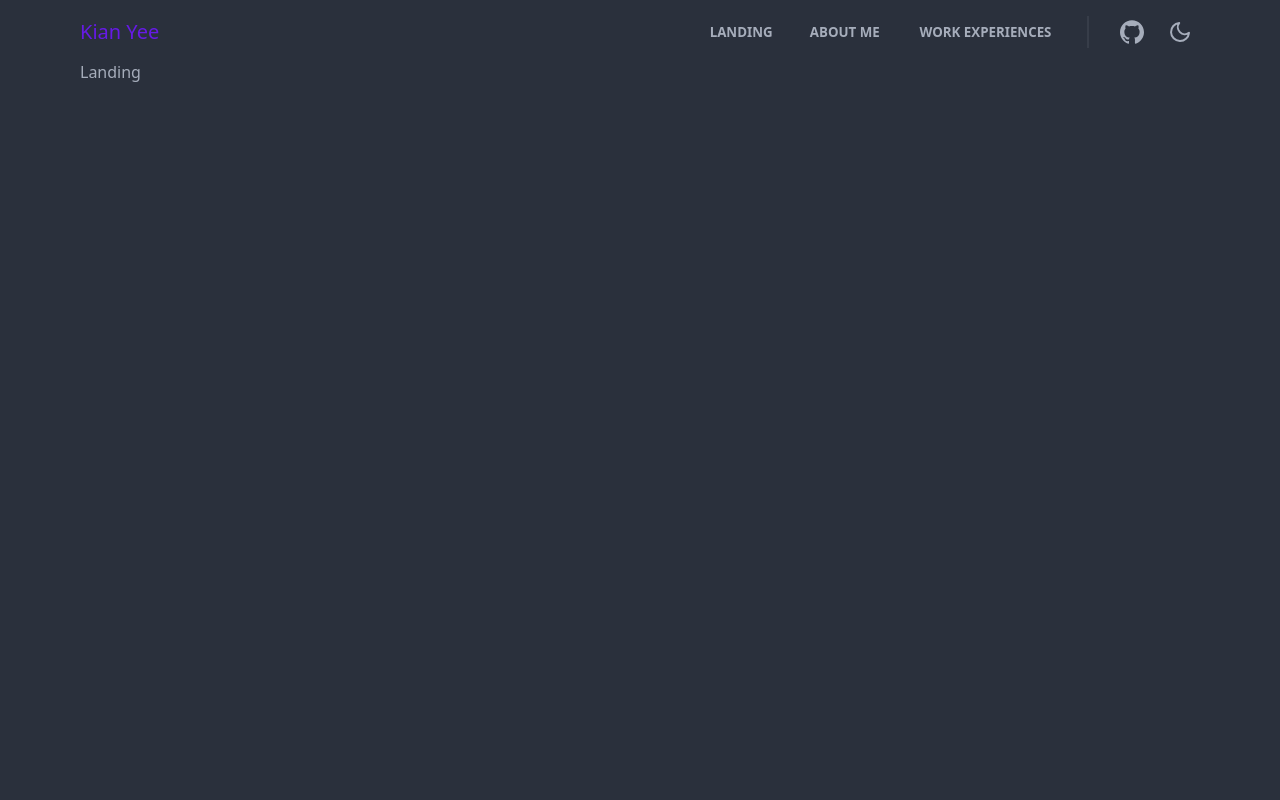
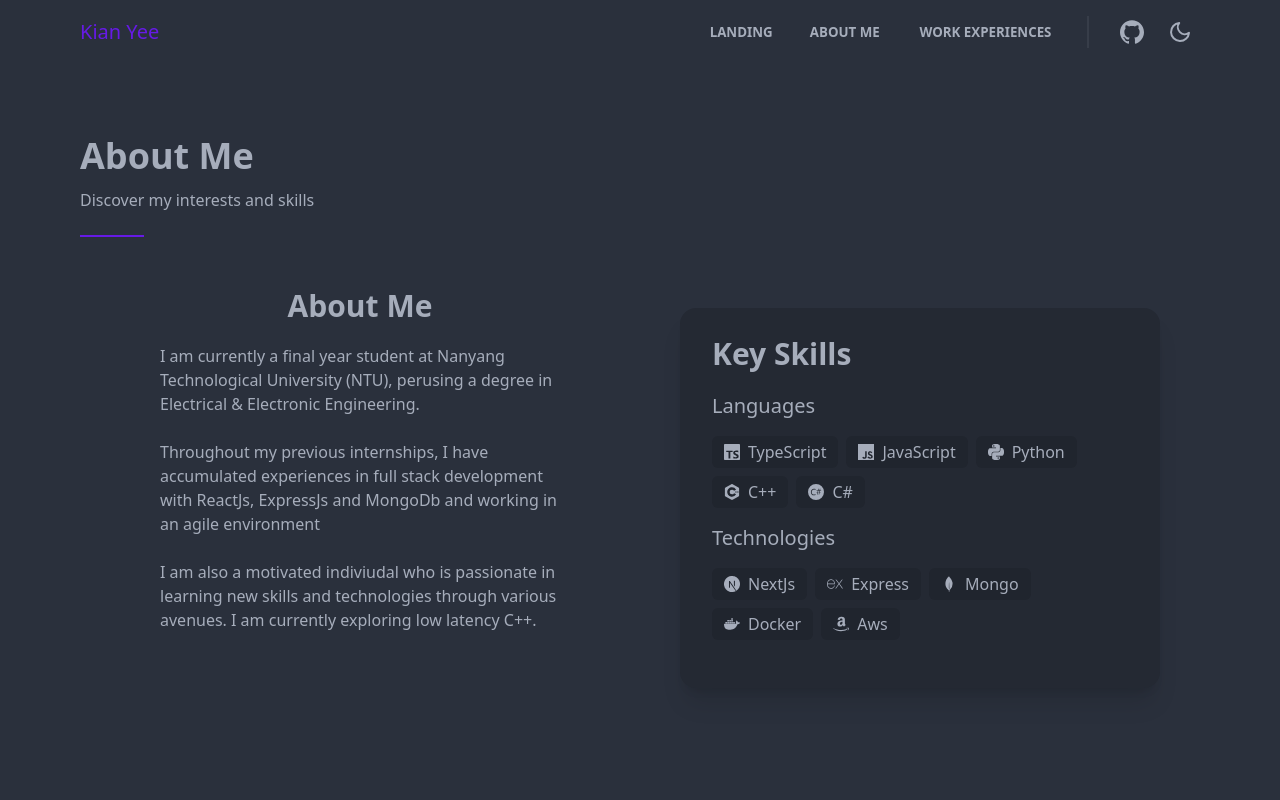
Before and after one commit to k1any33/personal-site, a Next.js app: page / in a window 1280 px wide. Shown: the top 800 px of the page. Built offline with nearby package versions, Linux system fonts and the light colour scheme.

Commit message:
feat(aboutme): add about me page

```diff
--- a/src/components/AboutMe.tsx
+++ b/src/components/AboutMe.tsx
@@ -1,13 +1,69 @@
 import React from 'react'
 import { ScrollLinkId } from '../utils/scrollLinkId.enum'
+import { skills, SkillsType } from '../utils/skills.data'
+import SkillCard from './Card/SkillCard'
 import Container from './container'
 import Header from './header'
 
 const AboutMe = () => {
+  const languages: SkillsType[] = [
+    skills['typescript'],
+    skills['javascript'],
+    skills['python'],
+    skills['cpp'],
+    skills['csharp'],
+  ]
+
+  const technologies: SkillsType[] = [
+    skills['nextjs'],
+    skills['express'],
+    skills['mongodb'],
+    skills['docker'],
+    skills['aws'],
+  ]
+
   return (
     <Container scrollLinkId={ScrollLinkId.AboutMe}>
-      <Header title="About Me" description="Discover my interest and skills" />
-      About Me
+      <Header title="About Me" description="Discover my interests and skills" />
+      <div className="grid grid-cols-1 lg:grid-cols-2">
+        <div className="min-h-16 w-full px-6 pb-1 md:px-20">
+          <div className="my-6 text-center">
+            <h2 className="text-3xl font-semibold leading-7">About Me</h2>
+          </div>
+          <p>
+            I am currently a final year student at Nanyang Technological
+            University (NTU), perusing a degree in Electrical & Electronic
+            Engineering.
+          </p>
+          <br />
+          <p>
+            Throughout my previous internships, I have accumulated experiences
+            in full stack development with ReactJs, ExpressJs and MongoDb and
+            working in an agile environment
+          </p>
+          <br />
+          <p>
+            I am also a motivated indiviudal who is passionate in learning new
+            skills and technologies through various avenues. I am currently
+            exploring low latency C++.
+          </p>
+        </div>
+        <div className="card my-10 mx-2 flex flex-col bg-base-200 p-8 shadow-xl md:mx-10">
+          <h2 className="mb-6 text-3xl font-semibold leading-7">Key Skills</h2>
+          <h3 className="text-xl">Languages</h3>
+          <div className="flex flex-wrap gap-2 py-4">
+            {languages.map(({ name, icon }) => {
+              return <SkillCard key={name} Icon={icon} skill={name} />
+            })}
+          </div>
+          <h3 className="text-xl">Technologies</h3>
+          <div className="flex flex-wrap gap-2 py-4">
+            {technologies.map(({ name, icon }) => {
+              return <SkillCard key={name} Icon={icon} skill={name} />
+            })}
+          </div>
+        </div>
+      </div>
     </Container>
   )
 }
--- a/src/components/Card/SkillsCard.tsx
+++ b/src/components/Card/SkillCard.tsx
@@ -5,13 +5,13 @@ type Props = {
   skill: string
 }
 
-const SkillsCard = ({ Icon, skill }: Props) => {
+const SkillCard = ({ Icon, skill }: Props) => {
   return (
-    <div className="m-1 flex h-6 flex-row items-center rounded-md bg-base-300 px-3 py-4">
+    <div className="flex h-6 flex-row items-center rounded-md bg-base-300 px-3 py-4">
       <Icon />
       <p className="pl-2">{skill}</p>
     </div>
   )
 }
 
-export default SkillsCard
+export default SkillCard
--- a/src/components/Card/WorkCard.tsx
+++ b/src/components/Card/WorkCard.tsx
@@ -2,7 +2,7 @@ import Image from 'next/image'
 import React from 'react'
 import { WorkExperienceDataType } from '../../utils/work.data'
 import { AiFillStar } from 'react-icons/ai'
-import SkillsCard from './SkillsCard'
+import SkillCard from './SkillCard'
 
 type Props = {
   workExperience: WorkExperienceDataType
@@ -33,10 +33,10 @@ const WorkCard = ({ workExperience }: Props) => {
             )
           })}
         </ul>
-        <div className="flex flex-row flex-wrap items-center">
+        <div className="flex flex-row flex-wrap items-center gap-2">
           <p className="pr-2 font-bold">Skills:</p>
           {skills.map(({ name, icon }) => {
-            return <SkillsCard key={name} Icon={icon} skill={name} />
+            return <SkillCard key={name} Icon={icon} skill={name} />
           })}
         </div>
       </div>
--- a/src/components/container/index.tsx
+++ b/src/components/container/index.tsx
@@ -5,7 +5,7 @@ type Props = {
 
 const Container = ({ children, scrollLinkId }: Props) => {
   return (
-    <div id={scrollLinkId} className="mt-5 min-h-screen py-10 md:px-4 lg:px-20">
+    <div id={scrollLinkId} className="mt-5 md:py-5 md:px-4 lg:px-20">
       {children}
     </div>
   )
--- a/src/components/header/index.tsx
+++ b/src/components/header/index.tsx
@@ -5,7 +5,7 @@ type Props = {
 
 const Header = ({ title, description }: Props) => {
   return (
-    <div className="mb-6 px-4 md:px-0">
+    <div className="px-4 md:mb-6 md:px-0">
       <h2 className="py-3 text-4xl font-bold">{title}</h2>
       <p>{description}</p>
       <div className="divider w-16 before:bg-primary after:bg-primary"></div>
--- a/src/utils/skills.data.ts
+++ b/src/utils/skills.data.ts
@@ -1,14 +1,17 @@
 import { IconType } from 'react-icons'
 import {
   SiAmazon,
+  SiCplusplus,
   SiCsharp,
   SiDocker,
   SiDotnet,
+  SiExpress,
   SiJavascript,
   SiMicrosoftsqlserver,
   SiMongodb,
   SiNestjs,
   SiNextdotjs,
+  SiPython,
   SiTypescript,
 } from 'react-icons/si'
 
@@ -58,4 +61,16 @@ export const skills: Record<string, SkillsType> = {
     name: 'NestJs',
     icon: SiNestjs,
   },
+  cpp: {
+    name: 'C++',
+    icon: SiCplusplus,
+  },
+  python: {
+    name: 'Python',
+    icon: SiPython,
+  },
+  express: {
+    name: 'Express',
+    icon: SiExpress,
+  },
 }
```
